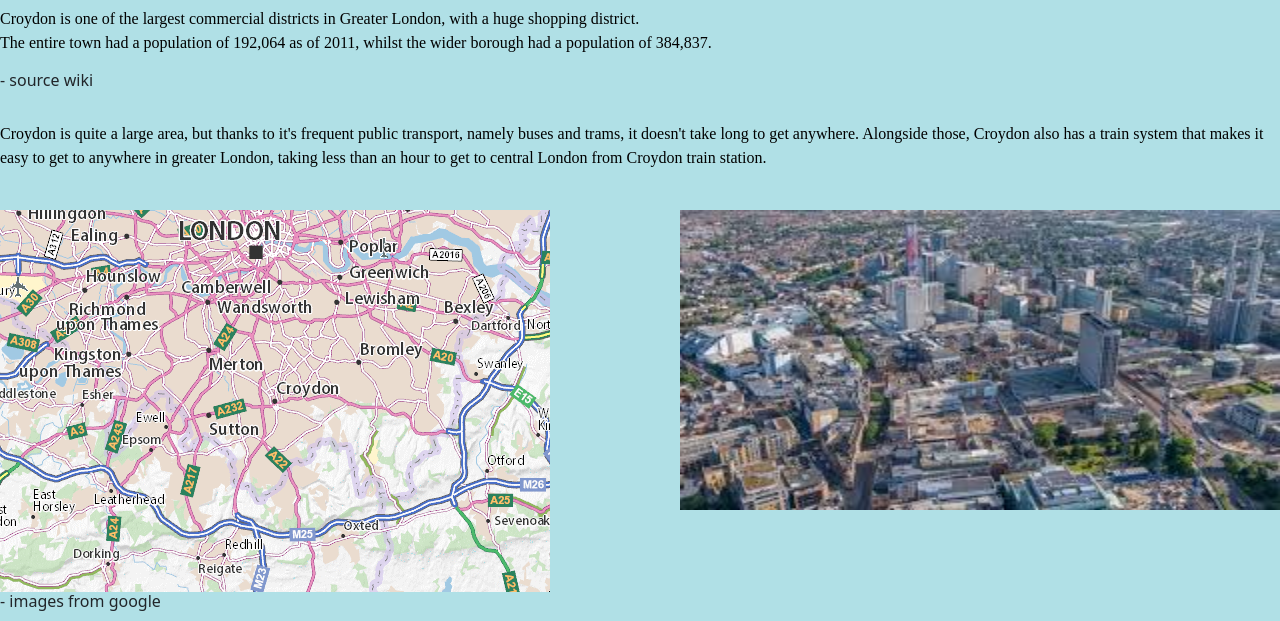
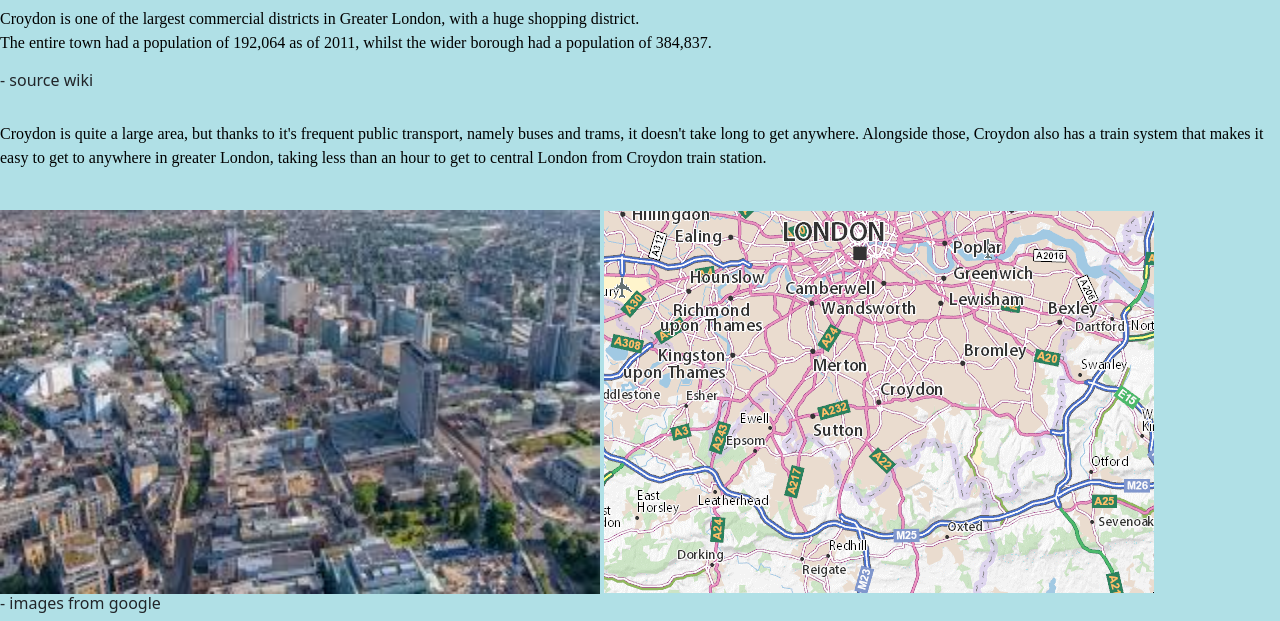
Before and after one commit to NuminousNonentity/Web-Dev-html, a website: page Assessment/public/index.html in a window 1280 px wide. Shown: the part 190-811 px from the top of the page. Drawn offline with nearby package versions, Linux system fonts and the light colour scheme.

Commit message:
General updates

```diff
--- a/Assessment/public/style.css
+++ b/Assessment/public/style.css
@@ -45,11 +45,11 @@ p{
 }
 
 #Image {
-  position: absolute;
+  position: relative;
   top: 10;
   right: 0;
   width: 600px;
-  height: 300px;
+  height: 384px;
 }
 
 #para{
```
Also changed, not shown: Assessment/public/history.html (+1 -1 lines).
